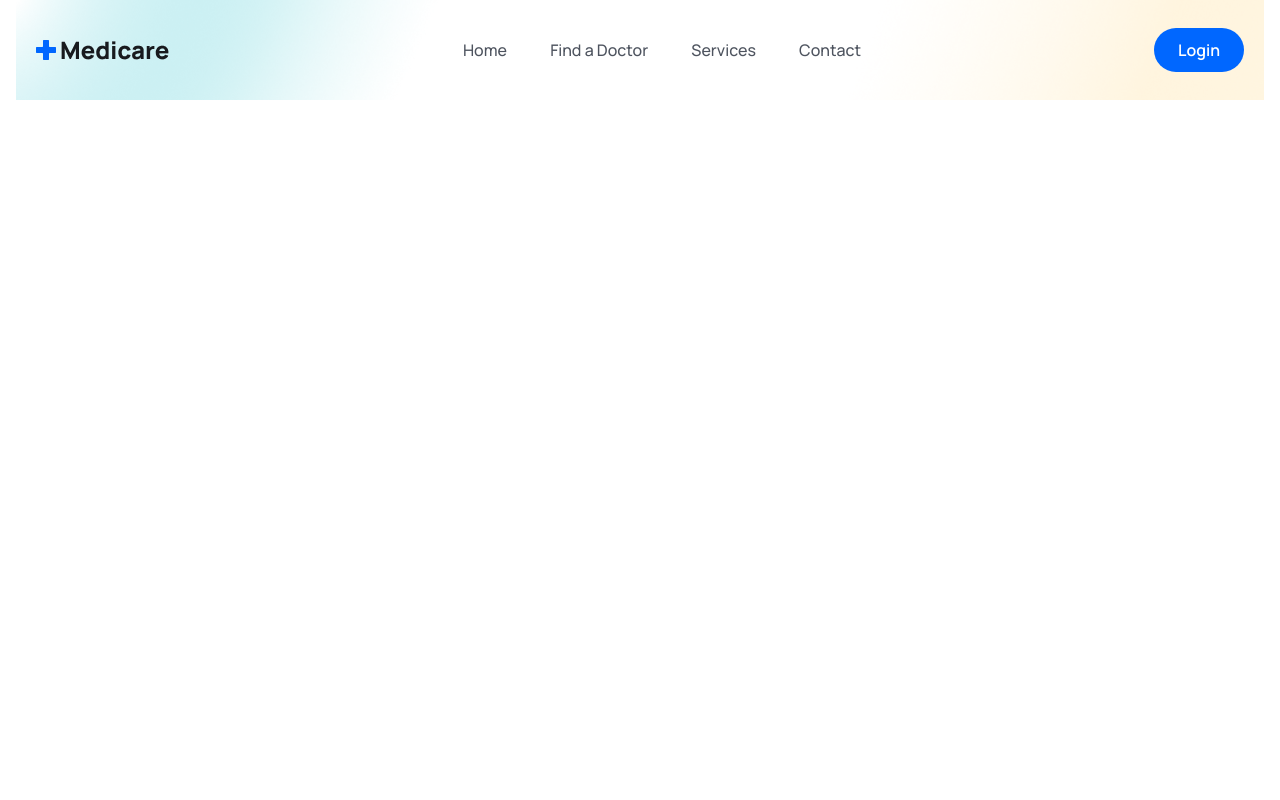
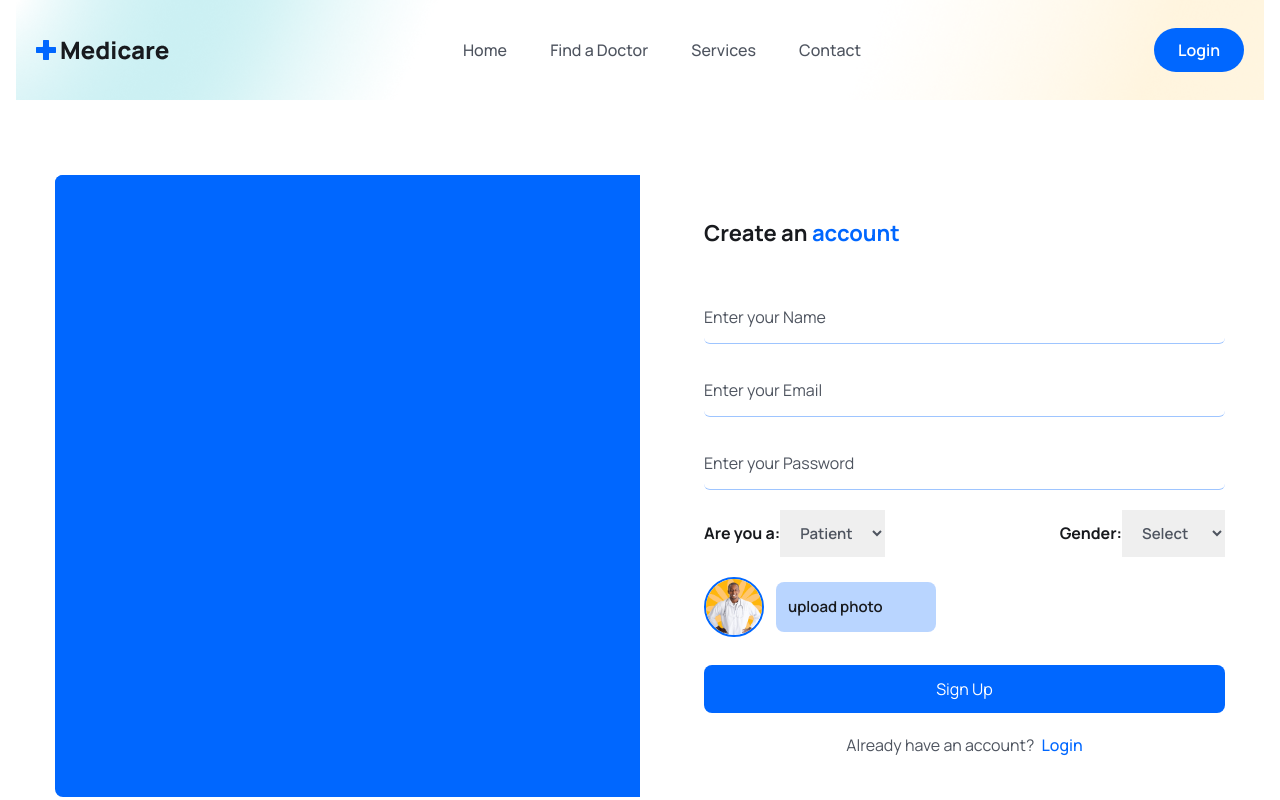
Before and after one commit to forhad-islam-rony/System_Project, a React (Vite) app: page /register in a window 1280 px wide. Shown: the top 800 px of the page. Built offline with nearby package versions, Linux system fonts and the light colour scheme.

Commit message:
Login,Register and Contact page implemented

```diff
--- a/src/App.jsx
+++ b/src/App.jsx
@@ -10,6 +10,8 @@ import Myprofile from './pages/Myprofile';
 import Myappointments from './pages/MyAppointments';
 import Appointment from './pages/Appointment';
 import "./App.css";
+import Footer from './pages/Footer';
+import Register from './pages/Register';
 
 export const App = () => {
   return (
@@ -21,11 +23,15 @@ export const App = () => {
         <Route path='/contact' element={<Contact />} />
         <Route path='/about' element={<About />} />
         <Route path='/login' element={<Login />} />
+        <Route path='/register' element={<Register />} />
         <Route path='/doctors/:speciality' element={<Doctors />} /> {/* Fixed */}
         <Route path='/myprofile' element={<Myprofile />} />
         <Route path='/myappointments' element={<Myappointments />} />
         <Route path='/appointment/:docId' element={<Appointment />} />
       </Routes>
+      <section>
+      <Footer />
+      </section>
     </div>
   );
 };
--- a/src/index.css
+++ b/src/index.css
@@ -27,6 +27,14 @@
   .hero_section{
     @apply bg-[url('./assets/images/hero-bg.png')] bg-no-repeat bg-cover bg-center;
   }
+
+  .form_label{
+    @apply text-textColor font-semibold text-[16px] mb-2 leading-7;
+  }
+
+  .form_input{
+    @apply w-full px-4 py-3 border border-[#0066ff61] focus:outline-none focus:border-primaryColor placeholder:text-textColor cursor-pointer text-[16px] text-headingColor rounded-md ;
+  }
   .healthcare{
     background: linear-gradient(45deg, #00647e, #00204a);
 -webkit-background-clip: text;
--- a/src/pages/Contact.jsx
+++ b/src/pages/Contact.jsx
@@ -1,11 +1,32 @@
 import React from 'react'
 
 const Contact = () => {
-  return (
-    <div>
+   return <section>
+    <div className='px-4 mx-auto max-w-screen-md '>
+      <h2 className='heading text-center'>Contact Us</h2>
+     <p className='mb-8 lg:mb-16 font-light text-center text_para'>
+     Get in touch with us for any inquiries, support, or feedback. We're here to assist you 24/7!
+     </p>
+
+     <form action="#" className='space-y-8'>
+      <div>
+        <label htmlFor="email" className='form_label'>Your Email</label>
+        <input type="email" id="email" placeholder='example@gmail.com' className='form_input mt-1' />
+      </div>
+      <div>
+        <label htmlFor="subject" className='form_label'>Subject</label>
+        <input type="text" id="subject" placeholder='Let us know how we can help you' className='form_input mt-1' />
+      </div>
+
+      <div className='sm:col-span-2'>
+        <label htmlFor="message" className='form_label'>Your Message</label>
+        <textarea rows="6" type="text" id="message" placeholder='Leave a comment....' className='form_input mt-1' />
+      </div>
+      <button type='submit' className='btn rounded sm:w-fit'>Submit</button>
+     </form>
 
     </div>
-  )
+   </section>
 }
 
 export default Contact
--- a/src/pages/Home.jsx
+++ b/src/pages/Home.jsx
@@ -167,9 +167,7 @@ const Home = () => {
   </section>
 
   {/* Footer */}
-  <section>
-    <Footer></Footer>
-  </section>
+
   </>
 
 }
--- a/src/pages/Login.jsx
+++ b/src/pages/Login.jsx
@@ -1,11 +1,47 @@
 import React from 'react'
+import { useState } from 'react';
+import { Link } from 'react-router-dom';
 
 const Login = () => {
-  return (
-    <div>
 
-    </div>
-  )
+    const [formData, setFormData] = useState({
+        email: '',
+        password: ''
+    });
+
+    const handleInputChange = (e) => {
+      setFormData({
+        ...formData,
+        [e.target.name]: e.target.value
+      });
+    };
+
+
+    return <section className='px-5 lg:px-0'>
+      <div className='w-full max-w-[570px] mx-auto rounded-lg shadow-md md:p-10'>
+        <h3 className='text-headingColor text-[22px] leading-9 font-bold mb-10'>
+          Hello! <span className='text-primaryColor'>Welcome</span>Back 🎉
+        </h3>
+
+         <form className='py-4 md:py-0'>
+            <div className='mb-5'>
+              <input type="email" placeholder='Enter your email' name='email' value={formData.email} onChange={handleInputChange} className='w-full py-3 border-b border-solid border-[#0066ff61] focus:outline-none focus:border-b-primaryColor text-[22p] leading-7 text-headingColor placeholder:text-textColor rounded-md cursor-pointer'
+              required />
+            </div>
+            <div className='mb-5'>
+              <input type="password" placeholder='Enter your Password' name='password' value={formData.password
+              } onChange={handleInputChange} className='w-full py-3 border-b border-solid border-[#0066ff61] focus:outline-none focus:border-b-primaryColor text-[22p] leading-7 text-headingColor placeholder:text-textColor rounded-md cursor-pointer'
+              required />
+            </div>
+
+            <div className='mt-7'>
+               <button type='submit' className='w-full bg-primaryColor text-white text-[18px]leading-[30px] rounded-lg px-4 py-3'>Submit</button>
+            </div>
+
+            <p className='mt-5 text-textColor text-center'>Don't have an account? <Link to='/register' className='text-primaryColor font-medium ml-1' >Register</Link></p>
+         </form>
+      </div>
+    </section>
 }
 
 export default Login
--- /dev/null
+++ b/src/pages/Register.jsx
@@ -0,0 +1,119 @@
+import React from 'react'
+import signupImg from '../assets/images/signup.gif'
+import avatar from '../assets/images/doctor-img01.png'
+import { Link } from 'react-router-dom'
+import { useState } from 'react';
+
+const Register = () => {
+
+ const [selectedFile, setSelectedFile] = useState(null);
+ const [previeweURL, setprevieweURL] = useState("");
+  const [formData, setFormData] = useState({
+    name: '',
+    email: '',
+    password: '',
+    photo: selectedFile,
+    gender: '',
+    role: 'patient'
+});
+
+const handleInputChange = (e) => {
+  setFormData({
+    ...formData,
+    [e.target.name]: e.target.value
+  });
+};
+
+const handleFileChange = async (event) => {
+  const file = event.target.files[0];
+
+
+};
+
+const submitHandler = async (event) => {
+  event.preventDefault();
+};
+
+    return <section className='px-5 xl:px-0'>
+      <div className='max-w-[1170px] mx-auto'>
+         <div className='grid grid-cols-1 lg:grid-cols-2'>
+         {/* img box */}
+         <div className=' lg:block bg-primaryColor rounded-l-lg'>
+            <figure className='rounded-l-lg'>
+            <img src={signupImg} alt='' className='w-full rounded-l-lg'/>
+            </figure>
+         </div>
+          {/* form box */}
+          <div className='rounded-l-lg lg:pl-16 py-10'>
+                 <h3 className='text-headingColor text-[22px] leading-9 font-bold mb-10'>
+                  Create an <span className='text-primaryColor'>account</span>
+                 </h3>
+
+                 <form onSubmit= {submitHandler}>
+                 <div className='mb-5'>
+              <input type="text" placeholder='Enter your Name' name='name' value={formData.name} onChange={handleInputChange}
+               className='w-full pr-4 py-3 border-b border-solid border-[#0066ff61] focus:outline-none focus:border-b-primaryColor text-[22p] leading-7 text-headingColor placeholder:text-textColor rounded-md cursor-pointer'
+              required />
+            </div>
+
+            <div className='mb-5'>
+              <input type="email" placeholder='Enter your Email' name='email' value={formData.email} onChange={handleInputChange} className='w-full pr-4 py-3 border-b border-solid border-[#0066ff61] focus:outline-none focus:border-b-primaryColor text-[22p] leading-7 text-headingColor placeholder:text-textColor rounded-md cursor-pointer'
+              required />
+            </div>
+
+            <div className='mb-5'>
+              <input type="password" placeholder='Enter your Password' name='password' value={formData.password} onChange={handleInputChange} className='w-full pr-4 py-3 border-b border-solid border-[#0066ff61] focus:outline-none focus:border-b-primaryColor text-[22p] leading-7 text-headingColor placeholder:text-textColor rounded-md cursor-pointer'
+              required />
+            </div>
+
+            <div className='mb-5 flex items-center justify-between'>
+              <label className='text-headingColor font-bold text-[16px] leading-7'>Are you a:
+                <select name="role"
+                value={formData.role}
+                onAbort={handleInputChange}
+                className='text-textColor font-semibold text-[15px] leading-7 px-4 py-3 focus:outline-none'>
+                  <option value="patient">Patient</option>
+                  <option value="doctor">Doctor</option>
+                </select>
+              </label>
+
+              <label className='text-headingColor font-bold text-[16px] leading-7'>Gender:
+                <select name="gender"
+                value={formData.gender}
+                onChange={handleInputChange}
+                className='text-textColor font-semibold text-[15px] leading-7 px-4 py-3 focus:outline-none'>
+                  <option value="">Select</option>
+                  <option value="male">Male</option>
+                  <option value="female">Female</option>
+                  <option value="other">Other</option>
+                </select>
+              </label>
+            </div>
+
+            <div className='mb-5 flex items-center gap-3'>
+             <figure className='w-[60px] h-[60px] rounded-full border-2 border-solid border-primaryColor flex items-center justify-center '>
+               <img src={avatar} alt="" className='w-full rounded-full ' />
+             </figure>
+
+             <div className='relative w-[160px] h-[50px]'>
+              <input type="file" name="photo" id="customFile" onChange={handleFileChange} accept=".jpg, .png" className='absolute top-0 left-0 w-full opacity-0 cursor-pointer' />
+              <label htmlFor="customFile" className='absolute top-0 left-0 w-full h-full flex items-center px-[.75rem] py-[.375rem] text-[15px] leading-6 overflow-hidden bg-[#0066ff46] text-headingColor font-semibold rounded-lg truncate cursor-pointer'>
+                upload photo
+              </label>
+             </div>
+            </div>
+
+            <div className='mt-7'>
+               <button type='submit' className='w-full bg-primaryColor text-white text-[18px]leading-[30px] rounded-lg px-4 py-3'>Sign Up</button>
+            </div>
+
+            <p className='mt-5 text-textColor text-center'>Already have an account? <Link to='/login' className='text-primaryColor font-medium ml-1' >Login</Link></p>
+
+                 </form>
+          </div>
+         </div>
+      </div>
+    </section>
+}
+
+export default Register
```
Also changed, not shown: src/assets/images/signup.gif (added).
